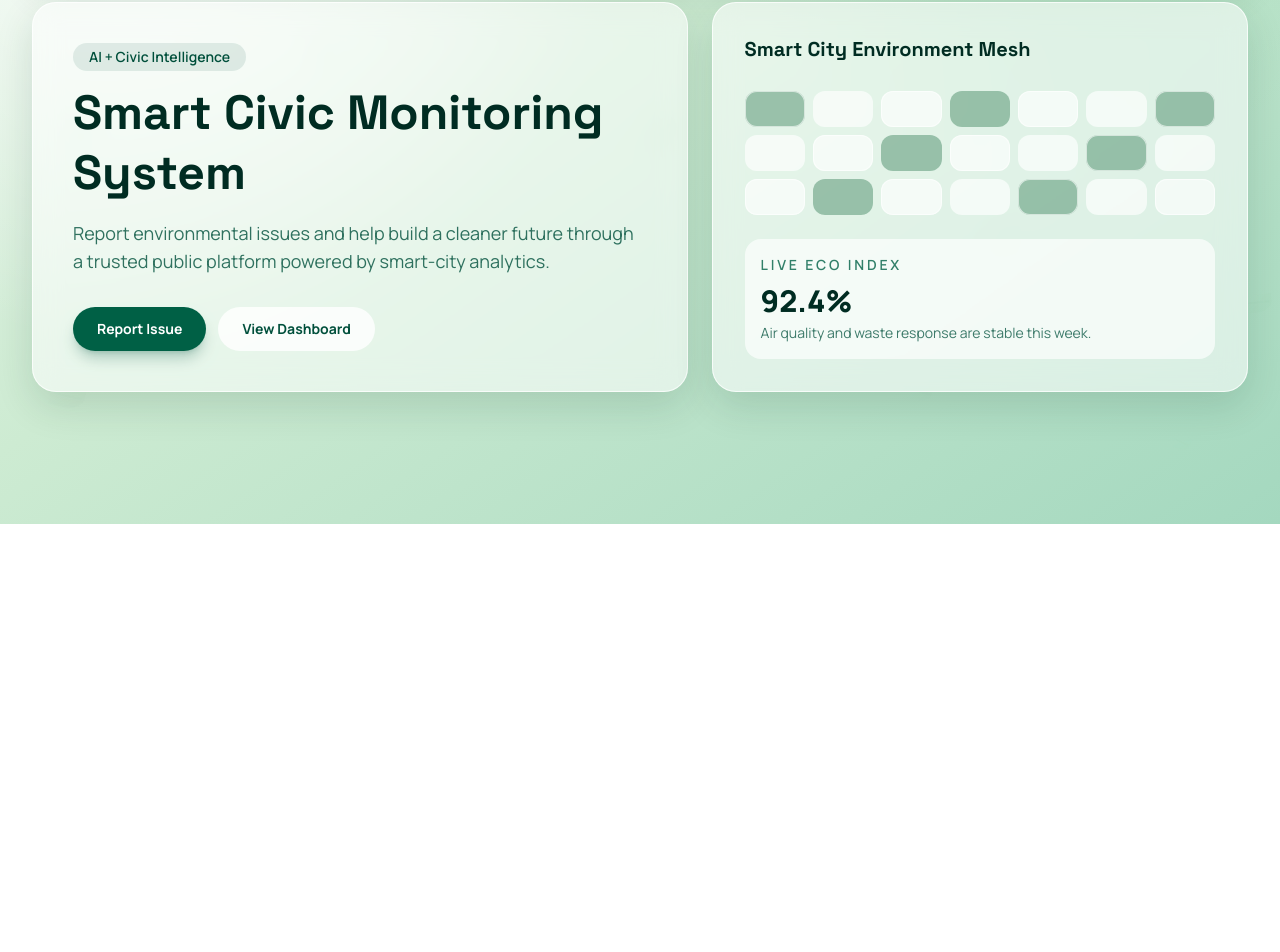
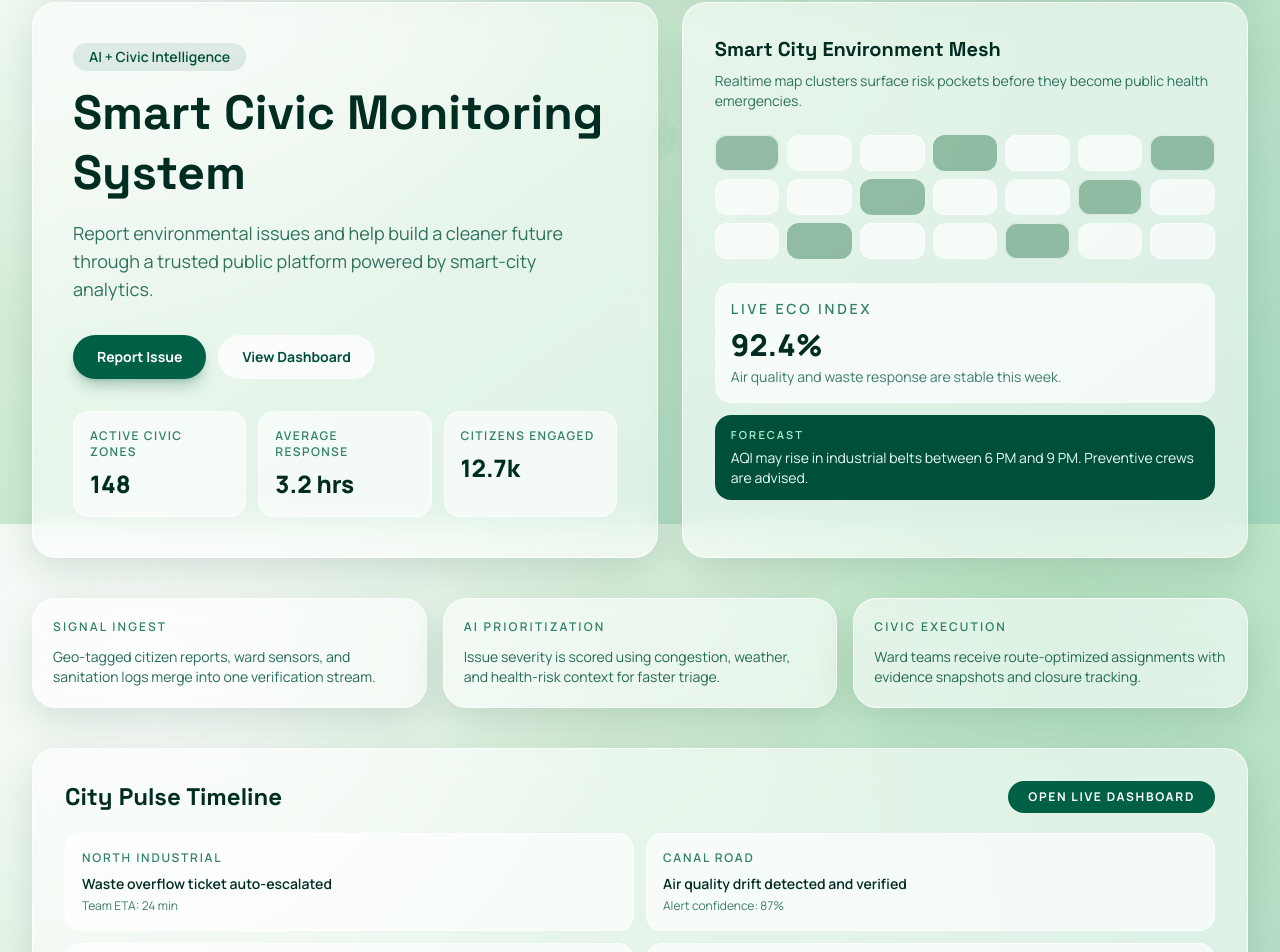
Before and after one commit to adharsh277/civic-app, a React (Vite) app in the folder frontend/: page / in a window 1280 px wide. Shown: the part 276-1228 px from the top of the page. Before the commit the page ends 800 px from the top, so only its background shows below. Built offline with nearby package versions, Linux system fonts and the light colour scheme; no server answers.

Commit message:
added  frontend/src/pages/LandingPage.tsx

```diff
--- a/frontend/src/pages/LandingPage.tsx
+++ b/frontend/src/pages/LandingPage.tsx
@@ -2,8 +2,9 @@ import { Link } from "react-router-dom";
 
 export function LandingPage() {
   return (
-    <section className="grid gap-6 lg:grid-cols-[1.1fr_0.9fr]">
-      <div className="glass card-rise rounded-3xl p-8 sm:p-10">
+    <section className="space-y-8 pb-6 sm:space-y-10 sm:pb-8">
+      <div className="grid gap-6 lg:grid-cols-[1.05fr_0.95fr]">
+        <div className="glass card-rise overflow-hidden rounded-3xl p-8 sm:p-10">
           <p className="mb-3 inline-flex rounded-full bg-emerald-900/10 px-4 py-1 text-sm font-semibold text-emerald-900">
             AI + Civic Intelligence
           </p>
@@ -27,26 +28,95 @@ export function LandingPage() {
               View Dashboard
             </Link>
           </div>
+
+          <div className="mt-8 grid gap-3 sm:grid-cols-3">
+            {[
+              { label: "Active Civic Zones", value: "148" },
+              { label: "Average Response", value: "3.2 hrs" },
+              { label: "Citizens Engaged", value: "12.7k" },
+            ].map((item) => (
+              <div key={item.label} className="rounded-2xl border border-white/80 bg-white/60 p-4">
+                <p className="text-xs font-semibold uppercase tracking-[0.12em] text-emerald-800/80">{item.label}</p>
+                <p className="mt-2 text-2xl font-extrabold text-emerald-950">{item.value}</p>
+              </div>
+            ))}
+          </div>
         </div>
 
-      <div className="glass card-rise rounded-3xl p-8" style={{ animationDelay: "120ms" }}>
+        <div className="glass card-rise rounded-3xl p-7 sm:p-8" style={{ animationDelay: "120ms" }}>
           <h3 className="headline text-xl font-bold text-emerald-950">Smart City Environment Mesh</h3>
-        <div className="mt-7 grid grid-cols-7 gap-2">
+          <p className="mt-2 text-sm text-emerald-900/80">Realtime map clusters surface risk pockets before they become public health emergencies.</p>
+          <div className="mt-6 grid grid-cols-7 gap-2">
             {Array.from({ length: 21 }).map((_, idx) => (
               <span
                 key={idx}
                 className="h-9 rounded-xl"
                 style={{
-                background: idx % 3 === 0 ? "rgba(12, 97, 52, 0.35)" : "rgba(255, 255, 255, 0.65)",
-                boxShadow: idx % 2 === 0 ? "inset 0 0 0 1px rgba(255,255,255,0.6)" : "none",
+                  background: idx % 3 === 0 ? "rgba(12, 97, 52, 0.38)" : "rgba(255, 255, 255, 0.68)",
+                  boxShadow: idx % 2 === 0 ? "inset 0 0 0 1px rgba(255,255,255,0.7)" : "none",
                 }}
               />
             ))}
           </div>
-        <div className="mt-6 rounded-2xl bg-white/65 p-4">
+          <div className="mt-6 space-y-3">
+            <div className="rounded-2xl bg-white/70 p-4">
               <p className="text-sm font-semibold uppercase tracking-[0.2em] text-emerald-800/80">Live Eco Index</p>
               <p className="mt-2 text-3xl font-extrabold text-emerald-950">92.4%</p>
               <p className="mt-1 text-sm text-emerald-900/75">Air quality and waste response are stable this week.</p>
+            </div>
+            <div className="rounded-2xl bg-emerald-900 px-4 py-3 text-emerald-50">
+              <p className="text-[11px] font-semibold uppercase tracking-[0.2em] text-emerald-200">Forecast</p>
+              <p className="mt-1 text-sm">AQI may rise in industrial belts between 6 PM and 9 PM. Preventive crews are advised.</p>
+            </div>
+          </div>
+        </div>
+      </div>
+
+      <div className="grid gap-4 md:grid-cols-3">
+        {[
+          {
+            title: "Signal Ingest",
+            text: "Geo-tagged citizen reports, ward sensors, and sanitation logs merge into one verification stream.",
+          },
+          {
+            title: "AI Prioritization",
+            text: "Issue severity is scored using congestion, weather, and health-risk context for faster triage.",
+          },
+          {
+            title: "Civic Execution",
+            text: "Ward teams receive route-optimized assignments with evidence snapshots and closure tracking.",
+          },
+        ].map((item, index) => (
+          <article key={item.title} className="glass card-rise rounded-3xl p-5" style={{ animationDelay: `${180 + index * 70}ms` }}>
+            <p className="text-xs font-semibold uppercase tracking-[0.18em] text-emerald-800/80">{item.title}</p>
+            <p className="mt-3 text-sm text-emerald-900/85">{item.text}</p>
+          </article>
+        ))}
+      </div>
+
+      <div className="glass card-rise rounded-3xl p-6 sm:p-8" style={{ animationDelay: "320ms" }}>
+        <div className="flex flex-wrap items-center justify-between gap-3">
+          <h3 className="headline text-2xl font-bold text-emerald-950">City Pulse Timeline</h3>
+          <Link
+            to="/dashboard"
+            className="rounded-full bg-emerald-800 px-5 py-2 text-xs font-bold uppercase tracking-[0.14em] text-white transition hover:bg-emerald-700"
+          >
+            Open Live Dashboard
+          </Link>
+        </div>
+        <div className="mt-5 grid gap-3 md:grid-cols-2">
+          {[
+            { zone: "North Industrial", update: "Waste overflow ticket auto-escalated", eta: "Team ETA: 24 min" },
+            { zone: "Canal Road", update: "Air quality drift detected and verified", eta: "Alert confidence: 87%" },
+            { zone: "Ward 11", update: "Roadside dumping hotspot cooled after cleanup", eta: "Resolved in 2.1 hrs" },
+            { zone: "Rail Circle", update: "Citizen reports up 14% this week", eta: "Extra sweep scheduled" },
+          ].map((item) => (
+            <div key={item.zone} className="rounded-2xl border border-white/80 bg-white/65 p-4">
+              <p className="text-xs font-semibold uppercase tracking-[0.15em] text-emerald-800/80">{item.zone}</p>
+              <p className="mt-2 text-sm font-semibold text-emerald-950">{item.update}</p>
+              <p className="mt-1 text-xs text-emerald-900/75">{item.eta}</p>
+            </div>
+          ))}
         </div>
       </div>
     </section>
```
Lines whose indentation alone changed are shown as unchanged.
